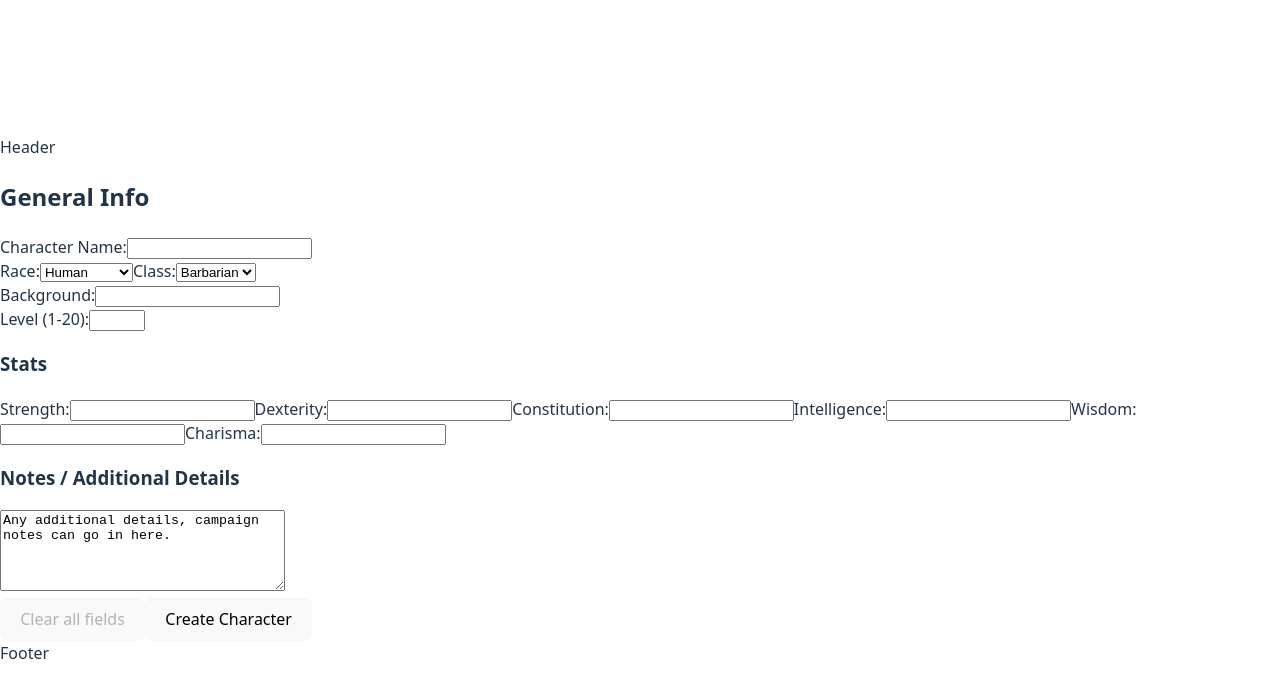
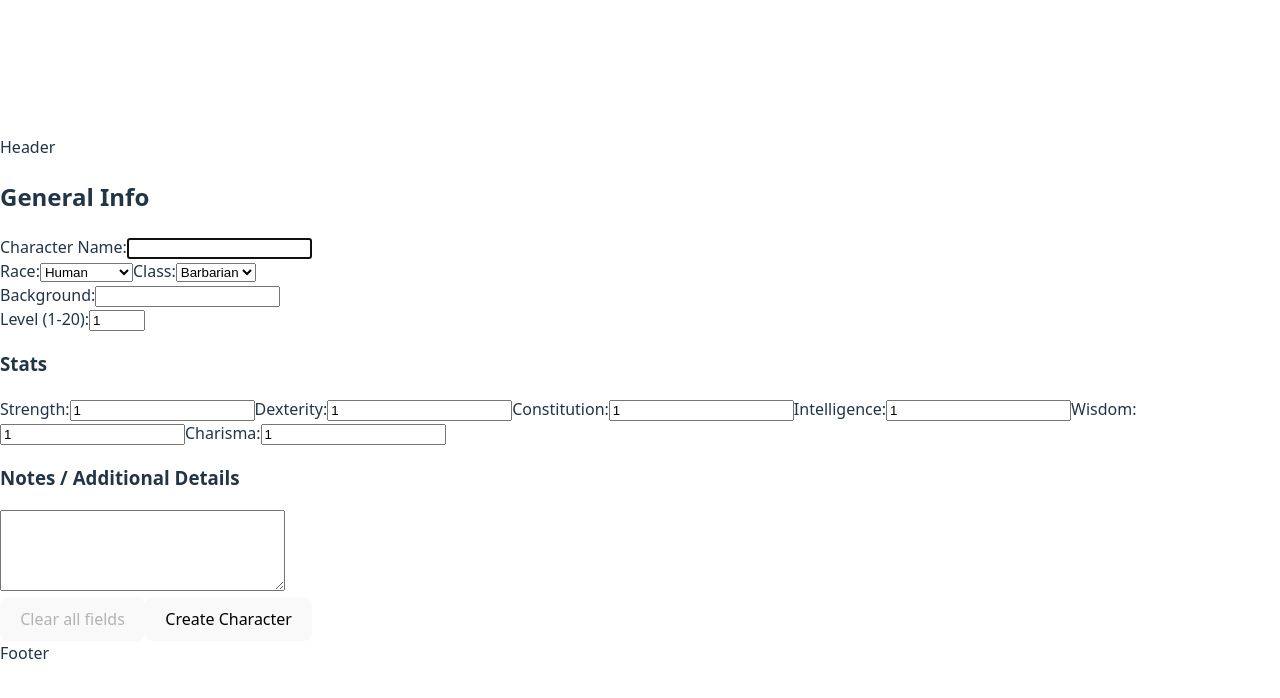
Before and after one commit to SleepyDroids/capstone_325, a React app in the folder frontend/: page /characters/new in a window 1280 px wide. Shown: the top 698 px of the page. Built offline with nearby package versions, Linux system fonts and the light colour scheme; no server answers; the HTML template or start-up script is replaced by a standard one.

Commit message:
got my submssion form to workgit add .! thanks jade and quinngit add .

```diff
--- a/frontend/services/character-api.js
+++ b/frontend/services/character-api.js
@@ -1,5 +1,5 @@
 // Separate JS file to connect to my mongoDB
-const BASE_URL = import.meta.env.VITE_BASE_URL;
+export const BASE_URL = import.meta.env.VITE_BASE_URL;
 
 export default async function getAllCharacters() {
   try {
--- a/frontend/src/App.jsx
+++ b/frontend/src/App.jsx
@@ -48,29 +48,7 @@ function App() {
     return <div>Error: {error.message}</div>;
   }
 
-  // submit function will be built in here for now for convenience
-  async function handleNewSubmit(e) {
-    e.preventDefault();
-    console.log('Character has been submitted to the DB');
-    // don't know if inputRef or controlled inputs are best in this instance?
 
-    // const newCharacter = {
-    //   name: name,
-    //   race: race,
-    //   charClass: bard,
-    //   background: background,
-    //   level: 12,
-    //   stats: {
-    //     str: 1,
-    //     dex: 1,
-    //     con: 1,
-    //     int: 1,
-    //     wis: 1,
-    //     cha: 1
-    //   }
-
-    // }
-  }
 
   return (
     <>
@@ -87,7 +65,7 @@ function App() {
         />
         <Route
           path="/characters/new"
-          element={<CharacterForm data={characters} newCharacter={handleNewSubmit} />}
+          element={<CharacterForm data={characters} />}
         />
       </Routes>
       <Footer />
--- a/frontend/src/pages/CharacterForm.jsx
+++ b/frontend/src/pages/CharacterForm.jsx
@@ -1,4 +1,7 @@
-import { useState, useRef, useFormStatus } from "react";
+import { useState, useReducer, useRef, useFormStatus } from "react";
+import { useMultipageForm } from "../useMultipageForm";
+
+import { BASE_URL } from "../../services/character-api.js";
 
 /*
 MVP Needs to be done:
@@ -20,40 +23,121 @@ export default function CharacterForm({ data, newCharacter }) {
   // useState for paginated form / alternatively 3 different useStates for different pieces of the data
   // onChange checks the values
 
+  // const { pages, page } = useMultipageForm([
+  //   <div>Page 1</div>,
+  //   <div>Page 2</div>,
+  //   <div>Page 3</div>,
+  // ]);
+
   const [baseInfo, setBaseInfo] = useState({
     name: "",
     race: "",
-    class: "",
+    charClass: "",
+    background: "",
+    level: 1,
   });
+
   const [statsInfo, setStatsInfo] = useState({
+    stats: {
       str: 1,
       dex: 1,
       con: 1,
       int: 1,
       wis: 1,
       cha: 1,
+    },
   });
+
   const [notesInfo, setNotesInfo] = useState({
     notes: "",
   });
 
+  function inputBaseInfo(inputs) {
+    setBaseInfo((prev) => {
+      return { ...prev, ...inputs };
+    });
+  }
+
+  function inputStatsInfo(inputs) {
+    setStatsInfo((prev) => {
+      return { ...prev, stats: { ...inputs } };
+    });
+  }
+
+  function inputNotesInfo(input) {
+    setNotesInfo((prev) => {
+      return { ...prev, ...input };
+    });
+  }
+
+  // submit function will be built in here for now for convenience
+  async function handleNewSubmit(e) {
+    e.preventDefault();
+    console.log("Character has been submitted to the DB");
+    // don't know if inputRef or controlled inputs are best in this instance?
+
+    const character = {
+      name: baseInfo.name,
+      race: baseInfo.race,
+      charClass: baseInfo.charClass,
+      background: baseInfo.background,
+      level: baseInfo.level,
+      stats: {
+        str: statsInfo.stats.str,
+        dex: statsInfo.stats.dex,
+        con: statsInfo.stats.con,
+        int: statsInfo.stats.int,
+        wis: statsInfo.stats.wis,
+        cha: statsInfo.stats.cha,
+      },
+      notes: notesInfo.notes,
+    };
+
+    try {
+      const response = await fetch(`${BASE_URL}/characters`, {
+        method: "POST",
+        body: JSON.stringify(character),
+        headers: {
+          "Content-Type": "application/json",
+        },
+      });
+
+      const newCharacter = await response.json();
+
+      console.log(newCharacter);
+    } catch (e) {
+      console.log(e);
+    }
+  }
+
   return (
     <div className="form-container">
-      <form onSubmit={newCharacter}>
+      {/* {page} */}
+      <form onSubmit={handleNewSubmit}>
         <div className="form-character">
           <h2>General Info</h2>
           <label htmlFor="name">Character Name:</label>
           <input
+            value={baseInfo.name}
+            onChange={(e) => inputBaseInfo({ name: e.target.value })}
             type="text"
             id="name"
             name="character_name"
             className="char-input"
+            autoFocus
             required
           />
           <br />
 
           <label htmlFor="race">Race:</label>
-          <select className="input-race" name="race" id="race" required>
+          <select
+            value={baseInfo.race}
+            onChange={(e) => inputBaseInfo({ race: e.target.value })}
+            className="input-race"
+            name="race"
+            id="race"
+            required
+          >
             <option value="Human">Human</option>
             <option value="Dragonborn">Dragonborn</option>
             <option value="Dwarf">Dwarf</option>
@@ -67,6 +151,8 @@ export default function CharacterForm({ data, newCharacter }) {
 
           <label htmlFor="charClass">Class:</label>
           <select
+            value={baseInfo.charClass}
+            onChange={(e) => inputBaseInfo({ charClass: e.target.value })}
             className="input-class"
             name="charClass"
             id="charClass"
@@ -89,6 +175,8 @@ export default function CharacterForm({ data, newCharacter }) {
           <br />
           <label htmlFor="background">Background:</label>
           <input
+            value={baseInfo.background}
+            onChange={(e) => inputBaseInfo({ background: e.target.value })}
             type="text"
             id="background"
             name="character_bg"
@@ -99,6 +187,8 @@ export default function CharacterForm({ data, newCharacter }) {
         <div className="form-level">
           <label htmlFor="level">Level (1-20):</label>
           <input
+            value={baseInfo.level}
+            onChange={(e) => inputBaseInfo({ level: Number(e.target.value) })}
             className="input-level"
             type="number"
             id="level"
@@ -113,6 +203,10 @@ export default function CharacterForm({ data, newCharacter }) {
 
           <label htmlFor="stat_stre">Strength:</label>
           <input
+            value={statsInfo.stats.str}
+            onChange={(e) =>
+              inputStatsInfo({ stats: { str: Number(e.target.value) } })
+            }
             className="input-stat"
             type="number"
             id="stat_stre"
@@ -122,6 +216,10 @@ export default function CharacterForm({ data, newCharacter }) {
 
           <label htmlFor="stat_dex">Dexterity:</label>
           <input
+            value={statsInfo.stats.dex}
+            onChange={(e) =>
+              inputStatsInfo({ stats: { dex: Number(e.target.value) } })
+            }
             className="input-stat"
             type="number"
             id="stat_dex"
@@ -131,6 +229,10 @@ export default function CharacterForm({ data, newCharacter }) {
 
           <label htmlFor="stat_con">Constitution:</label>
           <input
+            value={statsInfo.stats.con}
+            onChange={(e) =>
+              inputStatsInfo({ stats: { con: Number(e.target.value) } })
+            }
             className="input-stat"
             type="number"
             id="stat_con"
@@ -140,6 +242,10 @@ export default function CharacterForm({ data, newCharacter }) {
 
           <label htmlFor="stat_int">Intelligence:</label>
           <input
+            value={statsInfo.stats.int}
+            onChange={(e) =>
+              inputStatsInfo({ stats: { int: Number(e.target.value) } })
+            }
             className="input-stat"
             type="number"
             id="stat_int"
@@ -149,6 +255,10 @@ export default function CharacterForm({ data, newCharacter }) {
 
           <label htmlFor="stat_wis">Wisdom:</label>
           <input
+            value={statsInfo.stats.wis}
+            onChange={(e) =>
+              inputStatsInfo({ stats: { wis: Number(e.target.value) } })
+            }
             className="input-stat"
             type="number"
             id="stat_wis"
@@ -158,6 +268,10 @@ export default function CharacterForm({ data, newCharacter }) {
 
           <label htmlFor="stat_cha">Charisma:</label>
           <input
+            value={statsInfo.stats.cha}
+            onChange={(e) =>
+              inputStatsInfo({ stats: { cha: Number(e.target.value) } })
+            }
             className="input-stat"
             type="number"
             id="stat_cha"
@@ -172,12 +286,14 @@ export default function CharacterForm({ data, newCharacter }) {
           </label>
 
           <textarea
+            value={notesInfo.notes}
+            onChange={(e) => inputNotesInfo({ notes: e.target.value })}
             className="input-notes"
             id="notes"
             name="notes"
-            defaultValue={
-              "Any additional details, campaign notes can go in here."
-            }
+            // defaultValue={
+            //   "Any additional details, campaign notes can go in here."
+            // }
             rows="5"
             cols="33"
           ></textarea>
--- /dev/null
+++ b/frontend/src/useMultipageForm.jsx
@@ -0,0 +1,35 @@
+import { useState } from "react";
+
+export function useMultipageForm(pages) {
+  // Pages arguement is an array of steps
+
+  // useState to track which page of the form we are on, should be initialized to the first page
+  const [currentPageIndex, setCurrentPageIndex] = useState(0);
+
+  // util functions to go backwards and forwards in the form
+  function next() {
+    setCurrentPageIndex((prev) => {
+      // If I am at the last page in the form, return the index of where I am at presently
+      if (prev >= pages.length - 1) return prev;
+      return prev + 1;
+    });
+  }
+
+  function back() {
+    // If I've reached back around to the first page of the form, return the index of where I am at presently
+    setCurrentPageIndex((prev) => {
+      if (prev <= 0) return prev;
+      return prev - 1;
+    });
+  }
+
+  return {
+    currentPageIndex,
+    // returns which page I am currently on in the form
+    page: pages[currentPageIndex],
+    next,
+    back,
+    // Have the hook return the pages I pass in
+    pages,
+  };
+}
```
Lines whose indentation alone changed are shown as unchanged.
